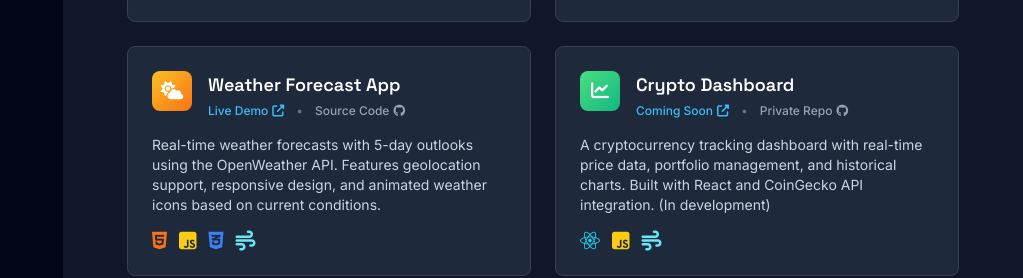
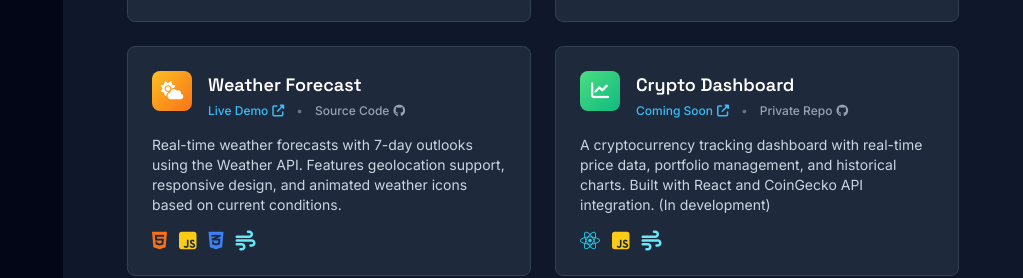
Before and after one commit to moheebshams/Portfolio, a plain HTML site: page index.html in a window 1280 px wide. Shown: the part 2318-2596 px from the top of the page, without its empty margins (257-1280 px from the left). Drawn offline with nearby package versions, Linux system fonts and the light colour scheme.

Commit message:
Weather forecast project added

```diff
--- a/index.html
+++ b/index.html
@@ -356,16 +356,16 @@
                     <i class="fas fa-cloud-sun text-lg" aria-hidden="true"></i>
                   </div>
                   <div>
-                    <h3 class="font-heading text-lg font-semibold text-white mb-1">Weather Forecast App</h3>
+                    <h3 class="font-heading text-lg font-semibold text-white mb-1">Weather Forecast</h3>
                     <div class="flex flex-wrap gap-x-3 items-center">
-                      <a href="https://moheebshams.github.io/Weather-App/" target="_blank" rel="noopener noreferrer" class="text-xs font-medium text-primary-400 hover:text-primary-300 flex items-center transition-colors duration-300" aria-label="View Weather Forecast App Live Demo">Live Demo<i class="fas fa-external-link-alt ml-1 text-xs" aria-hidden="true"></i></a>
+                      <a href="https://moheebshams.github.io/Weather-forecast/" target="_blank" rel="noopener noreferrer" class="text-xs font-medium text-primary-400 hover:text-primary-300 flex items-center transition-colors duration-300" aria-label="View Weather Forecast App Live Demo">Live Demo<i class="fas fa-external-link-alt ml-1 text-xs" aria-hidden="true"></i></a>
                       <span class="text-slate-500 text-xs">•</span>
                       <a href="https://github.com/moheebshams/Weather-App.git" target="_blank" rel="noopener noreferrer" class="text-xs font-medium text-slate-400 hover:text-slate-300 flex items-center transition-colors duration-300" aria-label="View Weather Forecast App Source Code">Source Code<i class="fab fa-github ml-1 text-xs" aria-hidden="true"></i></a>
                     </div>
                   </div>
                 </div>
                 <p class="text-slate-300 text-sm mb-4">
-                  Real-time weather forecasts with 5-day outlooks using the OpenWeather API. Features geolocation support, responsive design, and animated weather icons based on current conditions.
+                  Real-time weather forecasts with 7-day outlooks using the Weather API. Features geolocation support, responsive design, and animated weather icons based on current conditions.
                 </p>
                 <div class="flex flex-wrap gap-3 items-center">
                   <span class="sr-only">Technologies used:</span>
```
